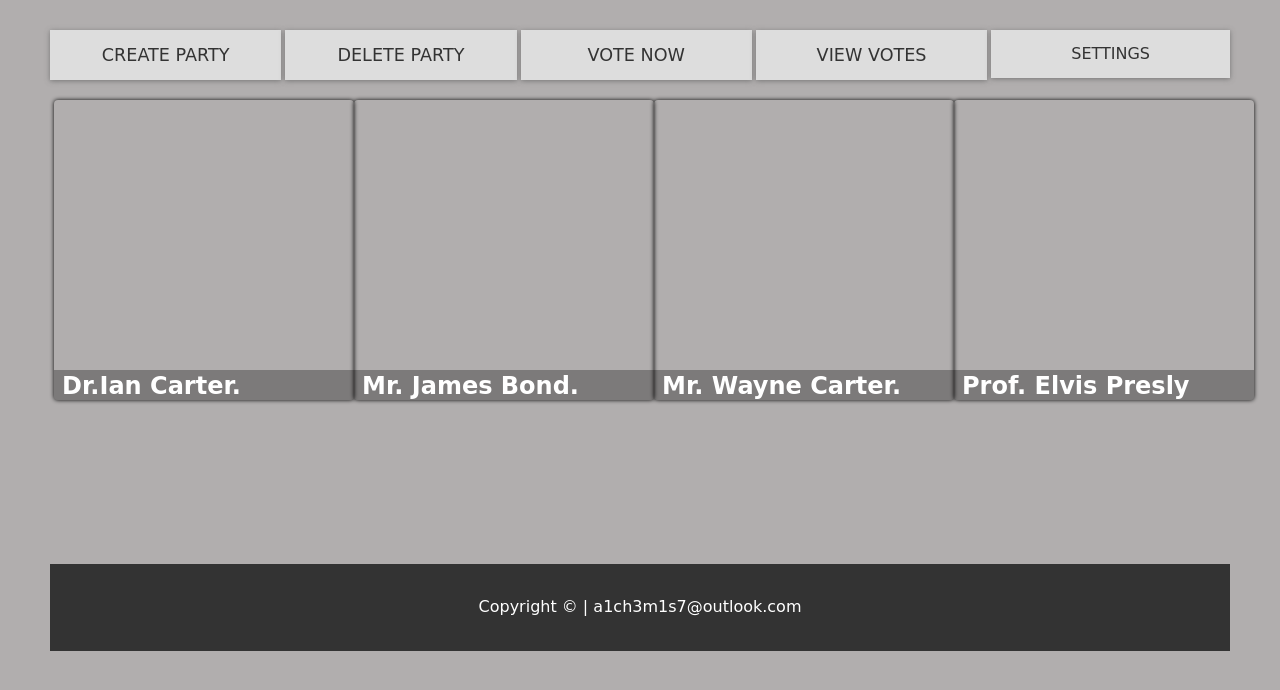
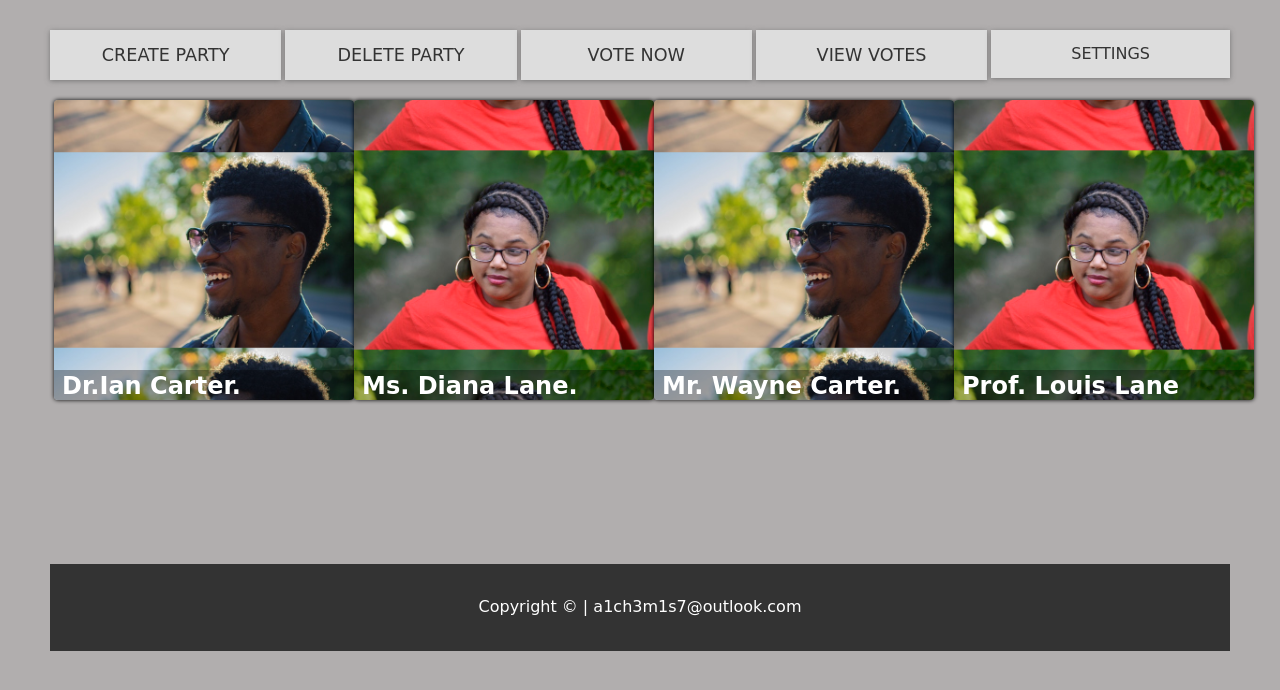
Before and after one commit to a1ch3m1s7/StackOverflowL, a plain HTML site: page UI/Politics/politician.html in a window 1280 px wide. Drawn offline with Linux system fonts and the light colour scheme; a web font is replaced by a local one.

Commit message:
[finishes #163667146] added the images on the politician page

```diff
--- a/UI/Politics/politician.html
+++ b/UI/Politics/politician.html
@@ -42,10 +42,10 @@
 
      <!-- Portfolio -->
   <section class="portfolio" id="hover-animation">
-      <a href="#" class="textOverImage" style="background-image:url()" data-title="Dr.Ian Carter. " data-text=""></a>
-      <a href="#" class="textOverImage" style="background-image:url()" data-title="Mr. James Bond." data-text=""></a>
-      <a href="#" class="textOverImage" style="background-image:url()" data-title="Mr. Wayne Carter." data-text=""></a>
-      <a href="#" class="textOverImage" style="background-image:url()" data-title="Prof. Elvis Presly" data-text=""></a>
+      <a href="#" class="textOverImage" style="background-image:url(../assets/h1.jpeg)" data-title="Dr.Ian Carter. " data-text=""></a>
+      <a href="#" class="textOverImage" style="background-image:url(../assets/h2.jpeg)" data-title="Ms. Diana Lane." data-text=""></a>
+      <a href="#" class="textOverImage" style="background-image:url(../assets/h1.jpeg)" data-title="Mr. Wayne Carter." data-text=""></a>
+      <a href="#" class="textOverImage" style="background-image:url(../assets/h2.jpeg)" data-title="Prof. Louis Lane" data-text=""></a>
     <!--
         <img src="https://source.unsplash.com/random/200x200" alt="">
         <img src="https://source.unsplash.com/random/201x200" alt="">
```
Also changed, not shown: UI/assets/h1.jpeg (added), UI/assets/h2.jpeg (added).
